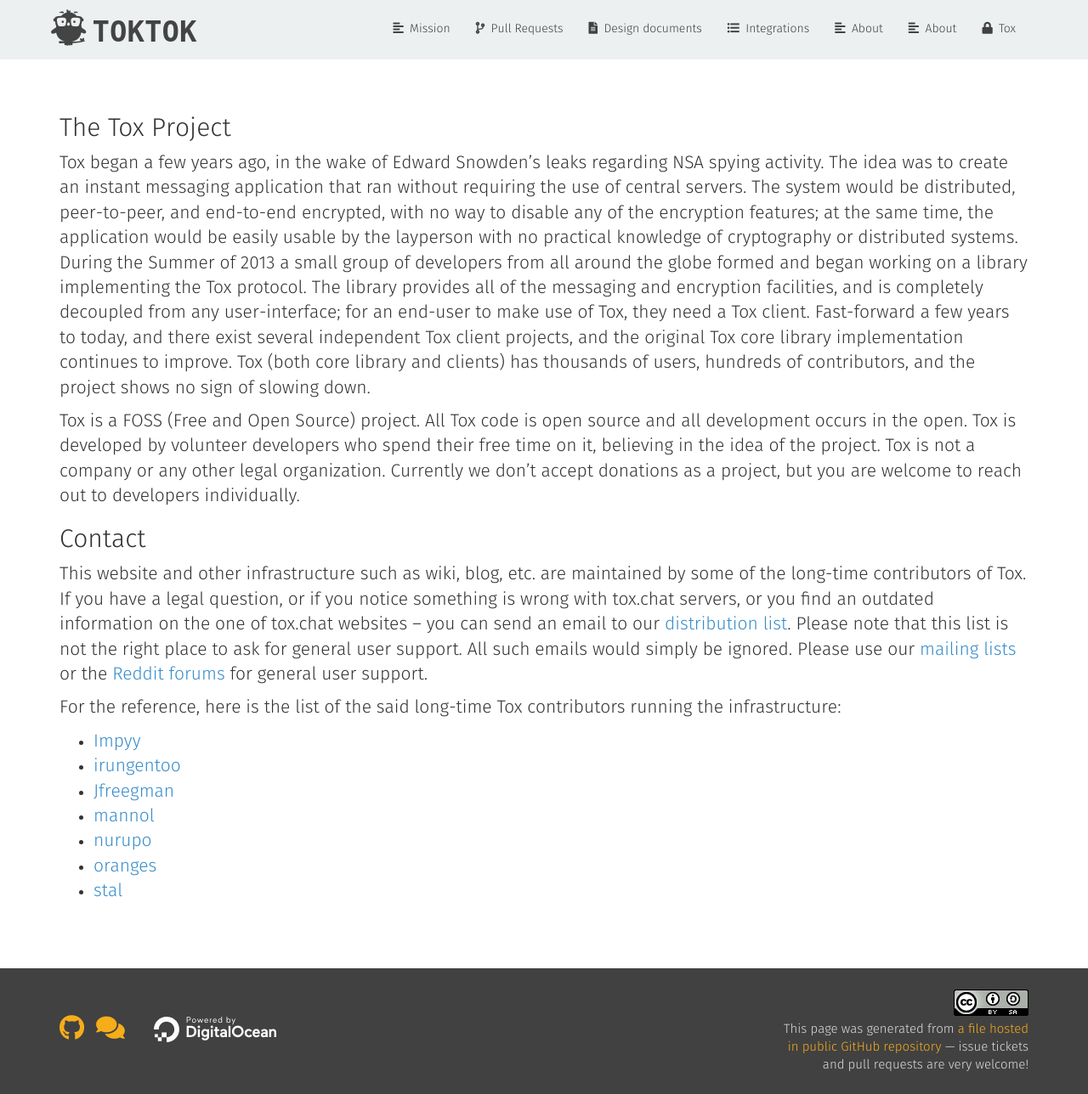
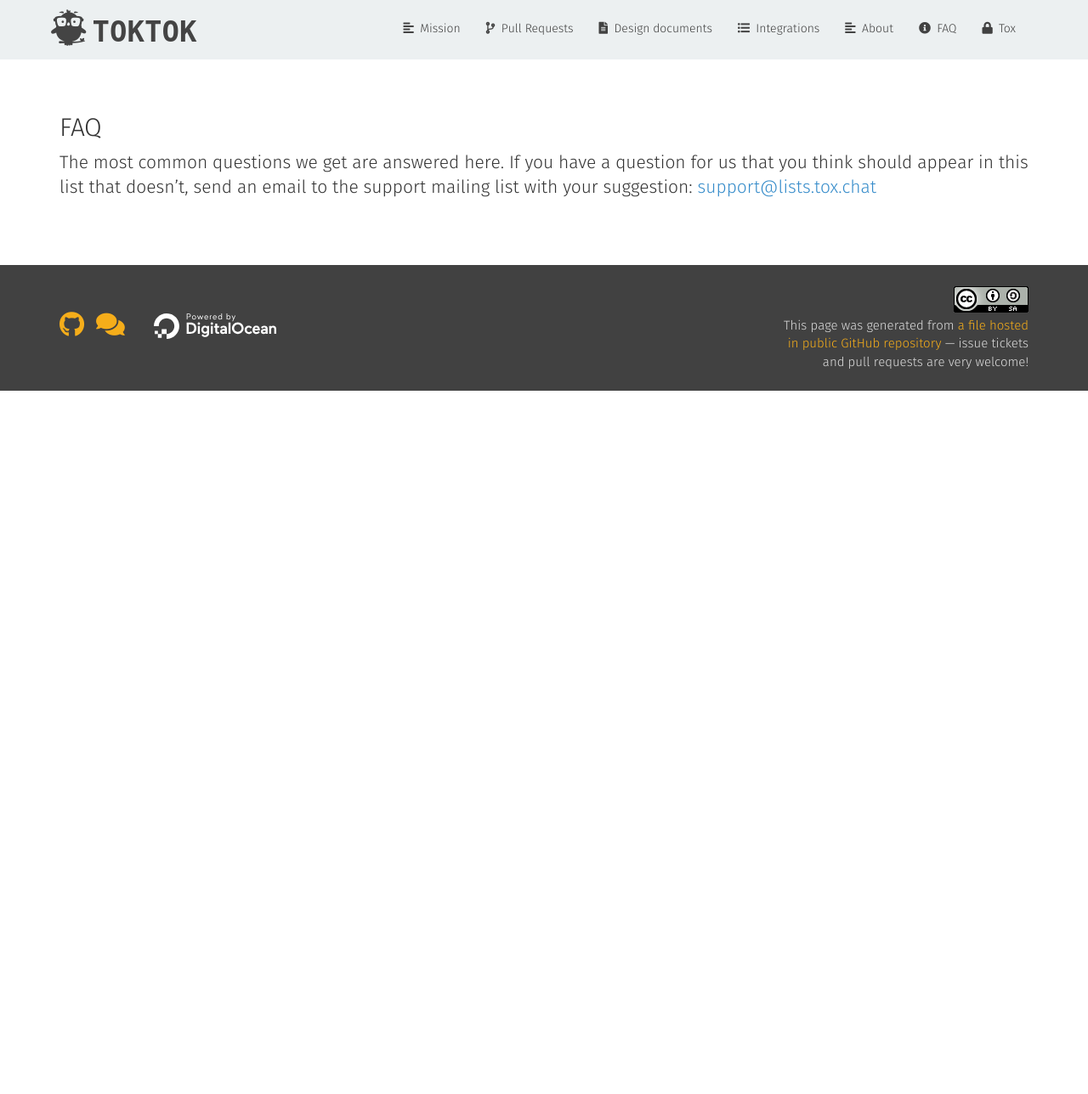
Before and after one commit to TokTok/website, a Jekyll site: the page built from toktok/faq.md, in a window 1280 px wide. Shown: the whole page at 85% size. Built offline with Jekyll 4.4.1, drawn with Linux system fonts in a browser that asks for light colours; nearby versions of some CDN libraries; after the commit the page ends 900 px from its top, so only the background shows below that.

Commit message:
add pages

```diff
--- a/toktok/faq.md
+++ b/toktok/faq.md
@@ -1,52 +1,13 @@
 ---
-title: About
-permalink: about.html
-menu_index: 6
-navicon: fas fa-align-left
+title: FAQ
+permalink: faq.html
+menu_index: 7
+navicon: fas fa-info-circle
 ---
 
-# The Tox Project
+# FAQ
 
-Tox began a few years ago, in the wake of Edward Snowden's leaks regarding NSA
-spying activity. The idea was to create an instant messaging application that
-ran without requiring the use of central servers. The system would be distributed,
-peer-to-peer, and end-to-end encrypted, with no way to disable any of the encryption
-features; at the same time, the application would be easily usable by the
-layperson with no practical knowledge of cryptography or distributed systems.
-During the Summer of 2013 a small group of developers from all around the globe
-formed and began working on a library implementing the Tox protocol.
-The library provides all of the messaging and encryption facilities, and
-is completely decoupled from any user-interface; for an end-user to make
-use of Tox, they need a Tox client. Fast-forward a few years to today, and
-there exist several independent Tox client projects, and the original
-Tox core library implementation continues to improve. Tox (both core
-library and clients) has thousands of users, hundreds of contributors,
-and the project shows no sign of slowing down.
-
-Tox is a FOSS (Free and Open Source) project. All Tox code is open source
-and all development occurs in the open. Tox is developed by volunteer
-developers who spend their free time on it, believing in the idea of the
-project. Tox is not a company or any other legal organization. Currently
-we don't accept donations as a project, but you are welcome to reach out
-to developers individually.
-
-# Contact
-
-This website and other infrastructure such as wiki, blog, etc. are maintained
-by some of the long-time contributors of Tox. If you have a legal question,
-or if you notice something is wrong with tox.chat servers, or you find an
-outdated information on the one of tox.chat websites -- you can send an
-email to our [distribution list](leadership@tox.chat). Please note that this
-list is not the right place to ask for general user support. All such
-emails would simply be ignored. Please use our [mailing lists](https://lists.tox.chat/listinfo)
-or the [Reddit forums](https://www.reddit.com/r/projecttox/) for general user support.
-
-For the reference, here is the list of the said long-time Tox contributors running the infrastructure:
-
-*   [Impyy](impyy@tox.chat)
-*   [irungentoo](irungentoo@tox.chat)
-*   [Jfreegman](JFreegman@tox.chat)
-*   [mannol](mannol@tox.chat)
-*   [nurupo](nurupo@tox.chat)
-*   [oranges](oranges@tox.chat)
-*   [stal](stal@tox.chat)
+The most common questions we get are answered here. If you have a
+question for us that you think should appear in this list that doesn't,
+send an email to the support mailing list with your
+suggestion: [support@lists.tox.chat](support@lists.tox.chat)
```
Also changed, not shown: toktok/about.md (+39 -33 lines).
